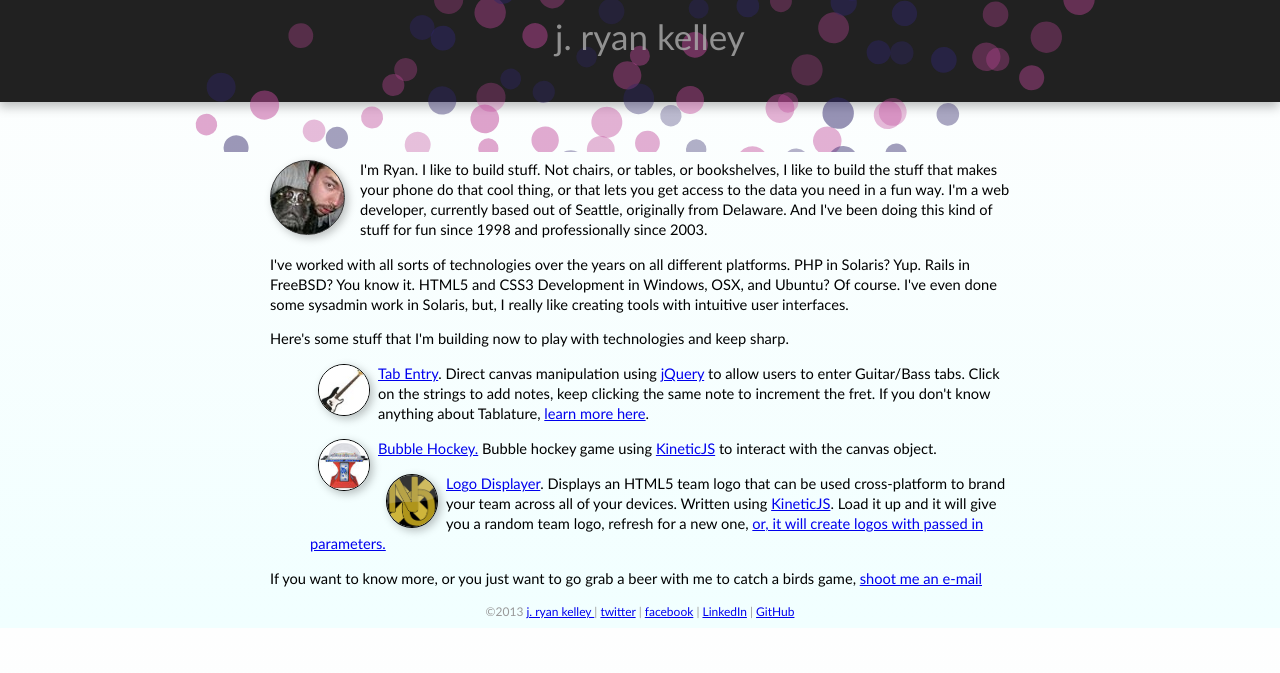
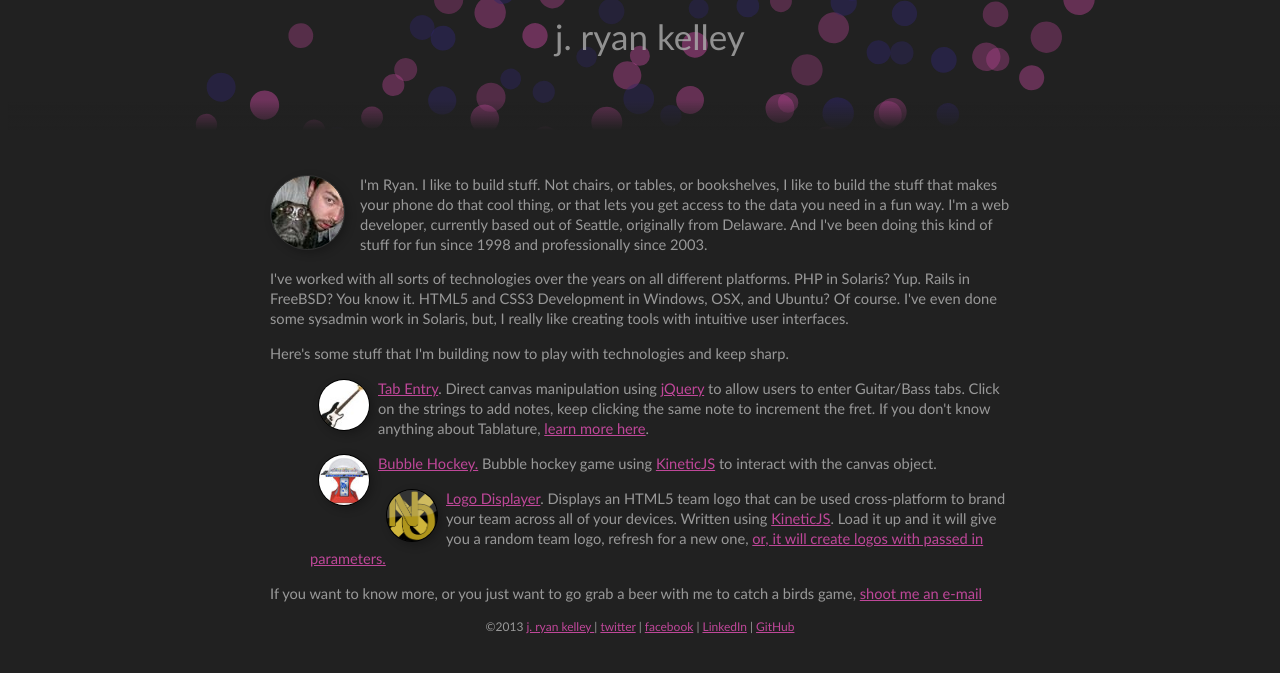
Before and after one commit to arcele/jryky, a PHP site: page / in a window 1280 px wide. Shown: the top 673 px of the page. Run offline with PHP 8.4, Linux system fonts and the light colour scheme.

Commit message:
adding css from ec4a0
darkening and stuff

```diff
--- a/css/jryky.css
+++ b/css/jryky.css
@@ -1,27 +1,28 @@
+
 body {
-	background: #fefffe;
-	overflow-x: hidden;
-	background-image: -webkit-gradient(linear,left top,left bottom,color-stop(0, #FEFEFE),color-stop(1, #F1FFFF));
-	background-image: -o-linear-gradient(bottom, #FEFEFE 0%, #F1FFFF 100%);
-	background-image: -moz-linear-gradient(bottom, #FEFEFE 0%, #F1FFFF 100%);
-	background-image: -webkit-linear-gradient(bottom, #FEFEFE 0%, #F1FFFF 100%);
-	background-image: -ms-linear-gradient(bottom, #FEFEFE 0%, #F1FFFF 100%);
-	background-image: linear-gradient(to bottom, #FEFEFE 0%, #F1FFFF 100%);
+	background-color:#212121;
+
 }
 
 #header {
 	margin: -8px -8px 0 -8px;
-	z-index:2;
+	z-index:3;
 	background:white;
-	position:relative;
 	height:110px;
-	box-shadow: -1px 5px 10px rgba(0, 0, 0, 0.25);
-	-moz-box-shadow: -1px 5px 10px rgba(0, 0, 0, 0.25);
 	background-color: #212121;
 	position:fixed;
 	top:0;
 	width:100%;
 }
+
+#cover {
+	height:60px;
+	width:100%;
+	background: -webkit-linear-gradient(top, rgba(125,185,232,0) 0%, rgba(33,33,33,1) 50%);
+	z-index:4;
+	position:fixed;
+}
+
 
 #bio {
 	width: 100%;
@@ -30,102 +31,21 @@ body {
 	margin:auto;
 }
 
-#social_links {
-	text-align:center;
-	margin: auto;
-	margin-top: -5px;
-	margin-bottom: 45px;
-	border:1px solid black;
-	border-top:0px;
-	opacity: .65;
-	filter:Alpha(Opacity=65);
-	z-index:1;
-	width:300px;
-
-	-webkit-border-bottom-right-radius: 16px;
-	-webkit-border-bottom-left-radius: 16px;
-	-moz-border-radius-bottomright: 16px;
-	-moz-border-radius-bottomleft: 16px;
-	border-bottom-right-radius: 16px;
-	border-bottom-left-radius: 16px;
-
-	background: rgb(30,124,153);
-	background: -moz-linear-gradient(top, rgba(30,124,153,1) 0%, rgba(0,51,204,1) 100%);
-	background: -webkit-linear-gradient(top, rgba(30,124,153,1) 0%,rgba(0,51,204,1) 100%);
-	background: -ms-linear-gradient(top, rgba(30,124,153,1) 0%,rgba(0,51,204,1) 100%);
-	background: linear-gradient(to bottom, rgba(30,124,153,1) 0%,rgba(0,51,204,1) 100%);
-
-	position:absolute;
-	top:105px;
-	margin-left:auto;
-	margin-right:auto;
-	left:0;
-	right:0;
-
-	box-shadow: 3px 3px 9px rgba(0, 0, 0, 0.25);
-	-moz-box-shadow: 3px 3px 9px rgba(0, 0, 0, 0.25);
-
-	animation: navDrop 2s;
-	-webkit-animation: navDrop 2s;
-}
-
-#social_links .social {
-	width:35px;
-	height:35px;
-	background-color: white;
-	float:left;
-	margin: 3px 20px;
-	border-radius: 50%;
-	overflow:hidden;
-	background-repeat: no-repeat;
-}
-
-#social_links .social.twitter {
-	background-image: url(../img/social/twitter.png);
-	background-position: 5px 9px;
-}
-#social_links .social.twitter:hover {
-	background-position: 5px -21px;
-}
-
-#social_links .social.facebook {
-	background-image: url(../img/social/facebook.png);
-	background-position: 4px 6px;
-}
-#social_links .social.facebook:hover {
-	background-position: 4px -24px;
-}
-
-#social_links .social.linkedin {
-	background-image: url(../img/social/linkedin.png);
-	background-position: 6px 6px;
-}
-#social_links .social.linkedin:hover {
-	background-position: 6px -24px;
-}
-
-#social_links .social.email {
-	background-image: url(../img/social/email.png);
-	background-position:4px 6px;
-}
-
-#social_links .social.email:hover {
-	background-position: 4px -24px;
-}
-
-
-
 #content {
 	font-family: "Gill Sans", "Gill Sans MT", Calibri, sans-serif;
 	font-size:11pt;
 	width:780px;
 	margin:auto;
 	top: 140px;
-margin-top:160px;
+	margin-top:100px;
+	padding-top:60px;
+	color:#999;
 }
-
+a {
+	color:#BF4799;
+}
 a:visited {
-	color:black;
+	color:#7F76A9;
 }
 a:hover {
 	text-decoration:none;
@@ -198,12 +118,12 @@ a:hover {
 }
 
 @keyframes navDrop {
-	0% { top:20px; }
-	100% { top: 105px; }
+	0% { top:80px; }
+	100% { top: 165px; }
 }
 @-webkit-keyframes navDrop {
-	0% { top: 20px; }
-	100% { top: 105px; }
+	0% { top: 80px; }
+	100% { top: 165px; }
 }
 
 @keyframes fadeIn {
```
